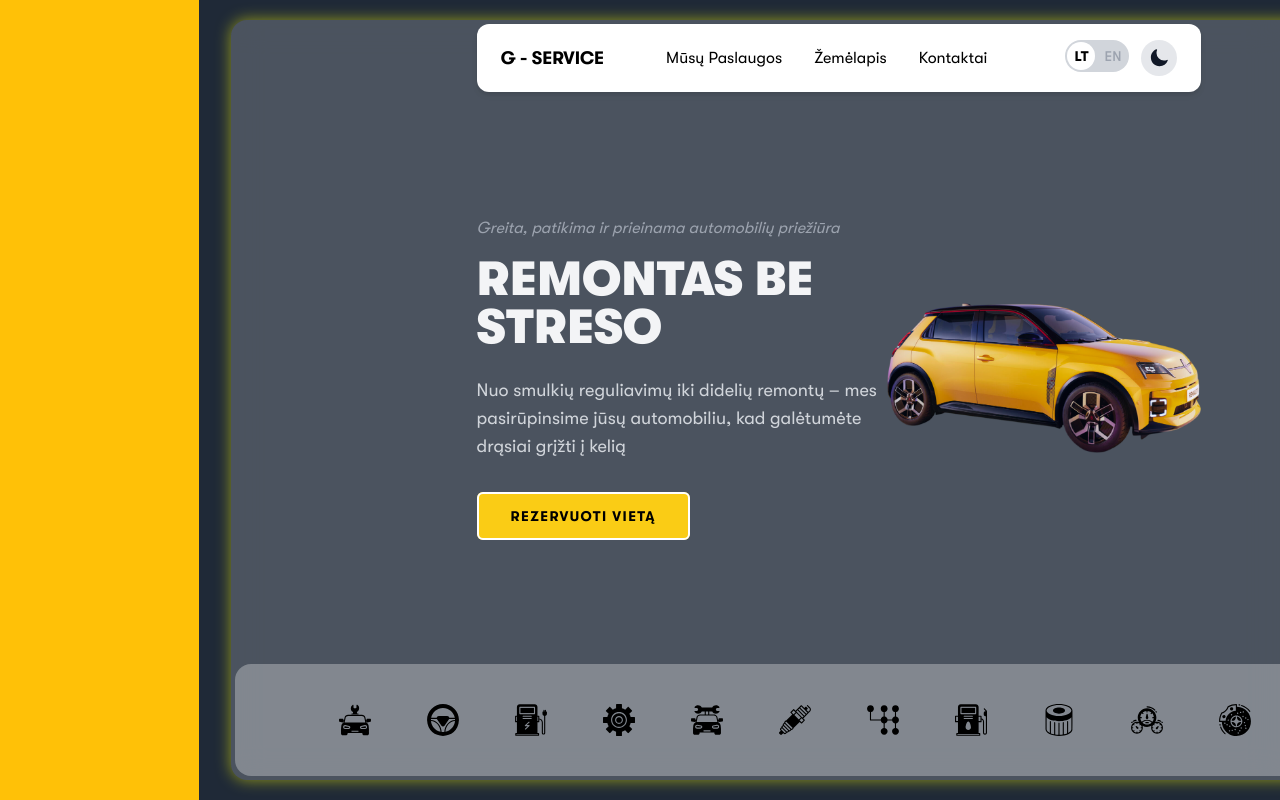
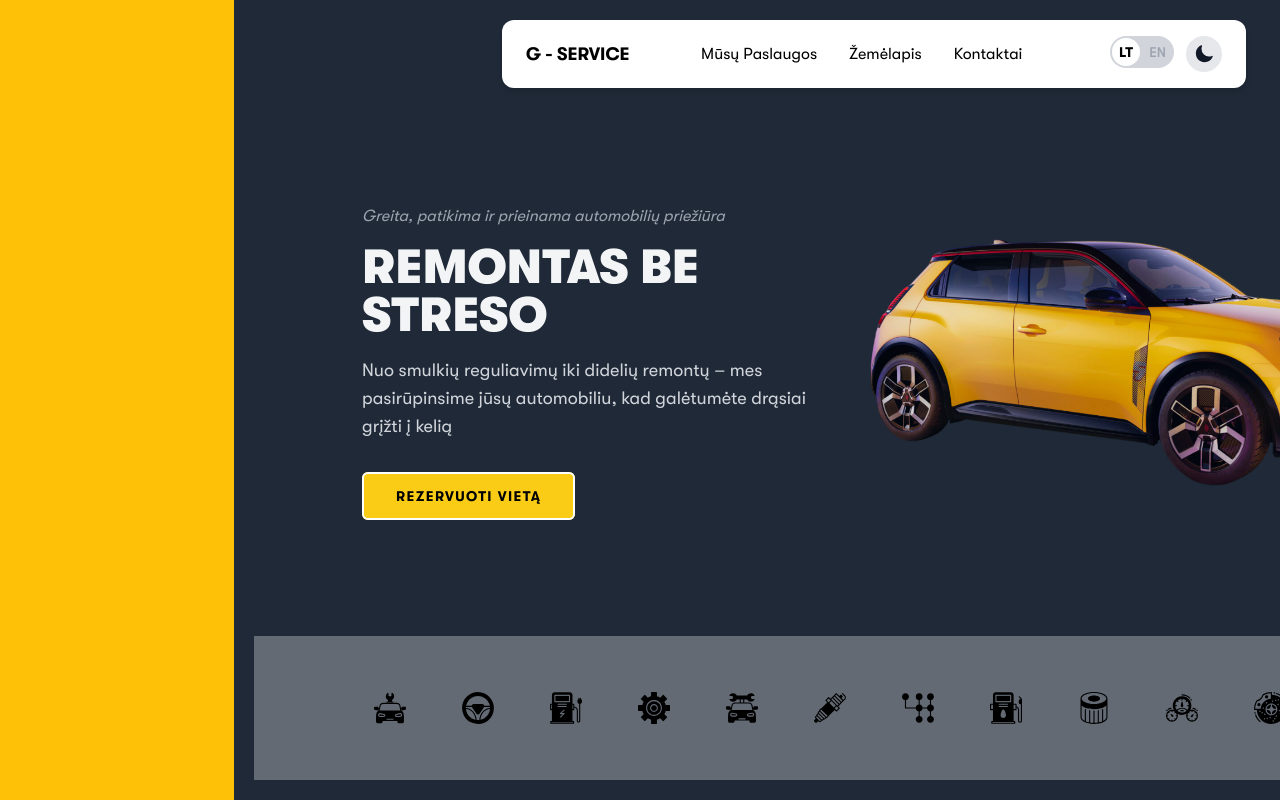
Before and after one commit to webdev-im/garage-page, a Next.js app: page / in a window 1280 px wide. Built offline with nearby package versions, Linux system fonts and the light colour scheme.

Commit message:
fixed layout

```diff
--- a/app/page.tsx
+++ b/app/page.tsx
@@ -15,16 +15,24 @@ export default function Home() {
   const { theme } = useTheme();
 
   const [isLocationModalOpen, setLocationModalOpen] = useState(false);
-  const [isContactModalOpen, setContactModalOpen] = useState(false); // ✅ Added missing state
-  const [isServicesPage, setIsServicesPage] = useState(false); // State to toggle between layouts
+  const [isContactModalOpen, setContactModalOpen] = useState(false);
+  const [isServicesPage, setIsServicesPage] = useState(false);
+
   if (!isLoaded) {
-    return <div className="flex justify-center items-center h-screen">Loading...</div>;
+    return <div className="flex justify-center items-center min-h-screen">Loading...</div>;
   }
 
   const carImage = theme === "dark" ? "/blackCar.png" : "/yellowCar.png";
 
   return (
-    <section className="h-screen bg-gray-800 dark:bg-yellow-400 text-gray-100 dark:text-gray-900 flex flex-col justify-center items-center">
+    <section className="min-h-screen bg-gray-800 dark:bg-yellow-400 text-gray-100 dark:text-gray-900 flex flex-col p-5">
+      {/* Header */}
+      <Header
+        setLocationModalOpen={setLocationModalOpen}
+        setContactModalOpen={setContactModalOpen}
+        onLogoClick={() => setIsServicesPage(false)}
+        onServicesClick={() => setIsServicesPage(true)}
+      />
       {/* Location Modal */}
       {isLocationModalOpen && (
         <div
@@ -48,19 +56,20 @@ export default function Home() {
                 loading="lazy"
               ></iframe>
             </div>
-            <StyledButton text={t("close" as keyof Translations)} onClick={() => setLocationModalOpen(false)} />
+            <StyledButton
+              text={t("close" as keyof Translations)}
+              onClick={() => setLocationModalOpen(false)}
+            />
           </div>
         </div>
       )}
 
       {/* Contact Modal */}
       {isContactModalOpen && (
-
         <div
           className="fixed inset-0 bg-black bg-opacity-50 flex justify-center items-center z-50"
           onClick={() => setContactModalOpen(false)}
         >
-
           <div
             className="bg-gray-700 dark:bg-gray-100 p-6 rounded-lg w-[90%] lg:w-[40%] shadow-lg"
             onClick={(e) => e.stopPropagation()}
@@ -78,49 +87,41 @@ export default function Home() {
             <p className="text-gray-400 dark:text-gray-800">
               <strong>{t("address")}: </strong> Elnio g. 18, Šiauliai, 76281 Šiaulių m. sav
             </p>
-            <StyledButton text={t("close" as keyof Translations)} onClick={() => setContactModalOpen(false)} />
+            <StyledButton
+              text={t("close" as keyof Translations)}
+              onClick={() => setContactModalOpen(false)}
+            />
           </div>
         </div>
       )}
 
-      {/* Main Content with Animated Pulsating Border */}
-      <div className="relative bg-white/20 dark:bg-white/30 backdrop-blur-lg rounded-2xl h-[95%] lg:h-[90%]mx-auto w-[90%] lg:w-[95%] flex flex-col justify-between items-center border-4 border-transparent animate-pulse-border">
-        {/* ✅ Fixed: Passing the correct modal state functions */}
-        <Header
-          setLocationModalOpen={setLocationModalOpen}
-          setContactModalOpen={setContactModalOpen}
-          onLogoClick={() => setIsServicesPage(false)} // Show default layout
-          onServicesClick={() => setIsServicesPage(true)} // Show services layout
-        />
-        {/* Services page */}
-        {isServicesPage ? <div className="text-center">
+      <main className="flex-grow flex flex-col justify-center items-center px-4 lg:px-16 py-8">
+        {isServicesPage ? (
+          <div className="text-center w-full">
             <div className="text-center my-8">
-            {/* Title */}
               <h1 className="text-4xl md:text-6xl font-extrabold text-gray-100 dark:text-gray-800">
                 {t("servicesPageTitle")}
               </h1>
-            {/* Subtitle */}
               <p className="mt-4 text-lg md:text-xl text-gray-300 dark:text-gray-600 max-w-2xl mx-auto">
                 {t("servicesPageSubtitle")}
               </p>
-            {/* Slogan */}
               <p className="mt-2 italic text-sm md:text-lg text-gray-400 dark:text-gray-500">
                 {t("servicesPageSlogan")}
               </p>
             </div>
             <ServiceCards />
-        </div> : <>
-
-          {/* Texts and Image */}
-          <div className="flex flex-col-reverse lg:flex-row-reverse w-[90%] lg:w-[60%] mt-[40] mb-[40]">
-            <div className="text-left mt-[20]">
+          </div>
+        ) : (
+          <div className="flex flex-col-reverse lg:flex-row-reverse w-full max-w-5xl mt-10 gap-8">
+            <div className="text-left">
               <p className="italic text-gray-400 dark:text-gray-600">{t("subheadline")}</p>
-              <h1 className="text-4xl md:text-5xl font-black my-4 mb-6">{t("headline")}</h1>
+              <h1 className="text-4xl md:text-5xl font-black my-4">{t("headline")}</h1>
               <p className="text-lg text-gray-300 dark:text-gray-700">{t("description")}</p>
-              <StyledButton text={t("reserveNow" as keyof Translations)} onClick={() => setContactModalOpen(true)} />
+              <StyledButton
+                text={t("reserveNow" as keyof Translations)}
+                onClick={() => setContactModalOpen(true)}
+              />
             </div>
-
-            {/* Car Image - Fixed Aspect Ratio & Prevented Distortion */}
             <div className="flex justify-center w-full lg:ml-[100]">
               <Image
                 src={carImage}
@@ -131,34 +132,15 @@ export default function Home() {
                 priority
               />
             </div>
-          </div></>}
-
-
-        {!isServicesPage && <footer className="bg-white/30 dark:bg-white/30 w-[100%] rounded-2xl mt-[20]" >
+          </div>
+        )}
+      </main>
+      {/* Footer */}
+      {!isServicesPage && (
+        <footer className="bg-white/30 dark:bg-white/30 w-full py-4 mt-10">
           <IconCards />
-        </footer>}
-        {isServicesPage && <div className="h-10"></div>}
-
-      </div>
-
-      {/* Tailwind Keyframes */}
-      <style jsx global>{`
-        @keyframes pulse-border {
-          0% {
-            box-shadow: 0 0 10px rgba(255, 255, 0, 0.3);
-          }
-          50% {
-            box-shadow: 0 0 20px rgba(255, 255, 0, 0.7);
-          }
-          100% {
-            box-shadow: 0 0 10px rgba(255, 255, 0, 0.3);
-          }
-        }
-
-        .animate-pulse-border {
-          animation: pulse-border 2s infinite ease-in-out;
-        }
-      `}</style>
+        </footer>
+      )}
     </section>
   );
 }
```
Lines whose indentation alone changed are shown as unchanged.
